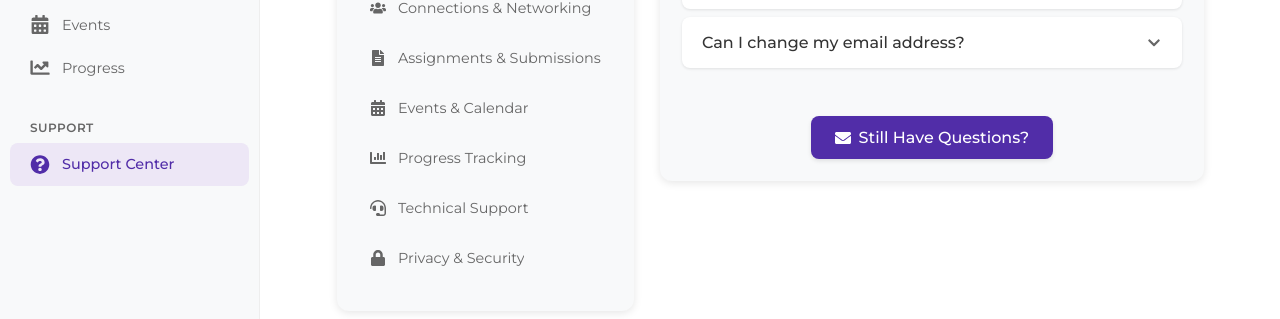
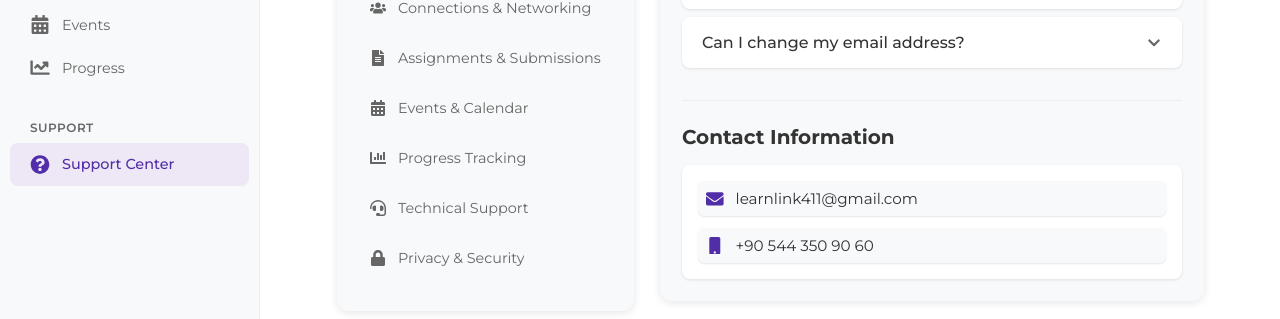
Before and after one commit to hikmetbozkurt/LearnLink, a React (Create React App) app in the folder learnlink_gui/: page /support in a window 1280 px wide. Shown: the part 475-794 px from the top of the page. Built offline with nearby package versions, Linux system fonts and the light colour scheme; no server answers; sample sign-in values are in the browser's storage.

Commit message:
support page updated.

```diff
--- a/learnlink_gui/src/pages/SupportPage.tsx
+++ b/learnlink_gui/src/pages/SupportPage.tsx
@@ -2,12 +2,10 @@ import React, { useState } from 'react';
 import '../styles/pages/shared.css';
 import '../styles/pages/support.css';
 import {
-  FaQuestionCircle,
   FaBook,
   FaHeadset,
   FaLock,
   FaChevronDown,
-  FaChevronUp,
   FaComments,
   FaUsers,
   FaCalendarAlt,
@@ -15,11 +13,8 @@ import {
   FaChartBar,
   FaUserGraduate,
   FaEnvelope,
-  FaPhone,
-  FaMobile,
-  FaTimes
+  FaMobile
 } from 'react-icons/fa';
-import { useToast } from '../components/ToastProvider';
 
 interface FAQItem {
   question: string;
@@ -36,14 +31,6 @@ interface FAQCategory {
 const SupportPage = () => {
   const [expandedFAQ, setExpandedFAQ] = useState<string | null>(null);
   const [expandedCategory, setExpandedCategory] = useState<string | null>('account');
-  const [contactModalOpen, setContactModalOpen] = useState<boolean>(false);
-  const [formData, setFormData] = useState({
-    name: '',
-    email: '',
-    subject: '',
-    message: ''
-  });
-  const { showToast } = useToast();
 
   const faqCategories: FAQCategory[] = [
     {
@@ -260,27 +247,6 @@ const SupportPage = () => {
     setExpandedFAQ(null); // Close any expanded FAQs when changing categories
   };
 
-  const handleInputChange = (e: React.ChangeEvent<HTMLInputElement | HTMLTextAreaElement>) => {
-    const { name, value } = e.target;
-    setFormData(prev => ({
-      ...prev,
-      [name]: value
-    }));
-  };
-
-  const handleSubmit = async (e: React.FormEvent) => {
-    e.preventDefault();
-    // Here you would typically send the form data to your backend
-    showToast('Your message has been sent. We\'ll get back to you soon!', 'success');
-    setFormData({
-      name: '',
-      email: '',
-      subject: '',
-      message: ''
-    });
-    setContactModalOpen(false);
-  };
-
   return (
     <div className="support-container">
       <div className="page-header">
@@ -332,31 +298,10 @@ const SupportPage = () => {
                     </div>
                   ))}
                 </div>
-                <div className="contact-button-container">
-                  <button
-                    className="contact-button"
-                    onClick={() => setContactModalOpen(true)}
-                  >
-                    <FaEnvelope /> Still Have Questions?
-                  </button>
-                </div>
-              </div>
-            )
-          ))}
-        </div>
-      </div>
 
-      {/* Contact Modal */}
-      {contactModalOpen && (
-        <div className="support-modal-overlay" onClick={() => setContactModalOpen(false)}>
-          <div className="support-contact-modal" onClick={(e) => e.stopPropagation()}>
-            <div className="support-modal-header">
-              <h2><FaEnvelope /> Contact Us</h2>
-              <button className="support-close-button" onClick={() => setContactModalOpen(false)}>
-                <FaTimes />
-              </button>
-            </div>
-            <div className="support-modal-content">
+                {/* Contact Info Section (replacing the modal) */}
+                <div className="support-contact-section">
+                  <h3>Contact Information</h3>
                   <div className="support-contact-info">
                     <div className="support-contact-item">
                       <FaEnvelope />
@@ -366,74 +311,13 @@ const SupportPage = () => {
                       <FaMobile />
                       <span>+90 544 350 90 60</span>
                     </div>
-                <div className="support-contact-item">
-                  <FaPhone />
-                  <span>0 232 433 33 83</span>
-                </div>
-              </div>
-
-              <div className="support-form-container">
-                <h3>Send Us a Message</h3>
-                <form className="support-contact-form" onSubmit={handleSubmit}>
-                  <div className="support-form-group">
-                    <label htmlFor="name">Name</label>
-                    <input
-                      type="text"
-                      id="name"
-                      name="name"
-                      value={formData.name}
-                      onChange={handleInputChange}
-                      required
-                      placeholder="Your name"
-                    />
-                  </div>
-
-                  <div className="support-form-group">
-                    <label htmlFor="email">Email</label>
-                    <input
-                      type="email"
-                      id="email"
-                      name="email"
-                      value={formData.email}
-                      onChange={handleInputChange}
-                      required
-                      placeholder="Your email address"
-                    />
-                  </div>
-
-                  <div className="support-form-group">
-                    <label htmlFor="subject">Subject</label>
-                    <input
-                      type="text"
-                      id="subject"
-                      name="subject"
-                      value={formData.subject}
-                      onChange={handleInputChange}
-                      required
-                      placeholder="What is your question about?"
-                    />
-                  </div>
-
-                  <div className="support-form-group">
-                    <label htmlFor="message">Message</label>
-                    <textarea
-                      id="message"
-                      name="message"
-                      value={formData.message}
-                      onChange={handleInputChange}
-                      required
-                      placeholder="Describe your issue in detail"
-                      rows={4}
-                    />
-                  </div>
-
-                  <button type="submit" className="support-submit-button">Send Message</button>
-                </form>
                   </div>
                 </div>
               </div>
+            )
+          ))}
         </div>
-      )}
+      </div>
     </div>
   );
 };
--- a/learnlink_gui/src/styles/pages/support.css
+++ b/learnlink_gui/src/styles/pages/support.css
@@ -717,3 +717,70 @@
 .close-modal-button {
   display: none !important;
 }
+
+.support-contact-section {
+  margin-top: 2rem;
+  padding-top: 1.5rem;
+  border-top: 1px solid var(--border);
+}
+
+.support-contact-section h3 {
+  font-size: 1.25rem;
+  margin-bottom: 1rem;
+  color: var(--text-primary);
+}
+
+.support-contact-info {
+  display: flex;
+  flex-direction: column;
+  gap: 0.75rem;
+  padding: 1rem;
+  background-color: var(--background);
+  border-radius: 8px;
+  box-shadow: 0 1px 3px var(--shadow);
+}
+
+.support-contact-item {
+  display: flex;
+  align-items: center;
+  gap: 0.75rem;
+  padding: 0.5rem;
+  color: var(--text-secondary);
+  transition: all 0.2s ease;
+}
+
+.support-contact-item:hover {
+  background-color: var(--hover);
+  border-radius: 6px;
+  color: var(--text-primary);
+}
+
+.support-contact-item svg {
+  font-size: 1.1rem;
+  color: var(--primary);
+}
+
+.support-contact-item span {
+  font-size: 0.95rem;
+}
+
+/* Mobile responsive adjustments */
+@media (max-width: 768px) {
+  .support-contact-section {
+    margin-top: 1.5rem;
+    padding-top: 1rem;
+  }
+
+  .support-contact-section h3 {
+    font-size: 1.1rem;
+    margin-bottom: 0.75rem;
+  }
+
+  .support-contact-info {
+    padding: 0.75rem;
+  }
+
+  .support-contact-item {
+    padding: 0.4rem;
+  }
+}
```
Lines whose indentation alone changed are shown as unchanged.
